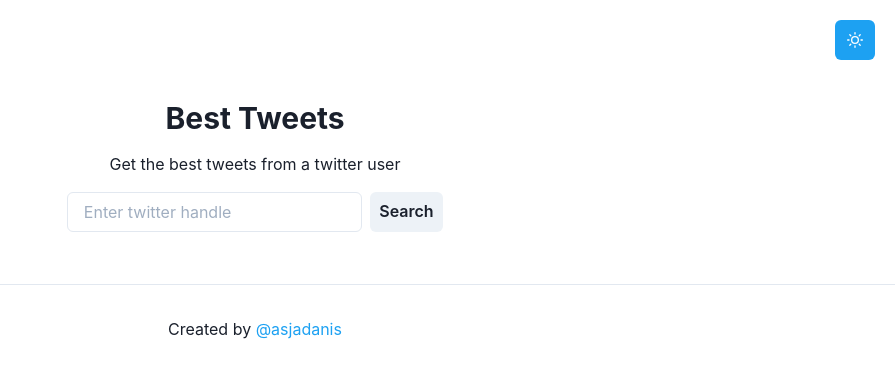
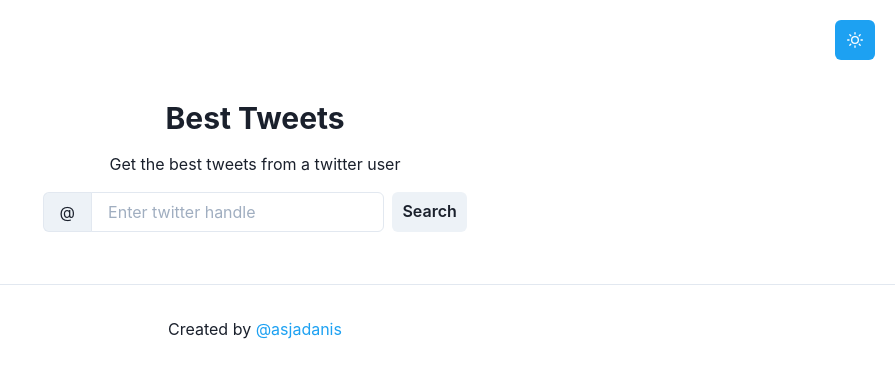
Before and after one commit to asjadanis/best-tweets, a Next.js app: page / in a window 1280 px wide. Shown: the top 378 px of the page, without its empty margins (385-1280 px from the left). Built offline with nearby package versions, Linux system fonts and the light colour scheme.

Commit message:
chore: add types and left add on

```diff
--- a/components/Search/Search.tsx
+++ b/components/Search/Search.tsx
@@ -1,14 +1,13 @@
 import React, { useState } from "react";
 import { Flex, Heading, HStack, Stack, Text } from "@chakra-ui/layout";
 import { Button } from "@chakra-ui/button";
-import { Input } from "@chakra-ui/input";
+import { Input, InputGroup, InputLeftAddon } from "@chakra-ui/input";
 
 function Search() {
-  const [searching, setSearching] = useState(false);
-  const [twitterHandle, setTwitterHandle] = useState("");
+  const [searching, setSearching] = useState<boolean>(false);
+  const [twitterHandle, setTwitterHandle] = useState<string>("");
 
   const onSearch = () => {
-    console.log(twitterHandle);
     setSearching(true);
   };
 
@@ -23,10 +22,15 @@ function Search() {
           <Heading size="lg">Best Tweets</Heading>
           <Text>Get the best tweets from a twitter user</Text>
           <HStack>
-            <Input
-              onChange={onInputChange}
-              value={twitterHandle}
-              placeholder="Enter twitter handle"></Input>
+            <InputGroup>
+              <InputLeftAddon children="@" />
+              <Input
+                onChange={onInputChange}
+                value={twitterHandle}
+                placeholder="Enter twitter handle"
+              />
+            </InputGroup>
+
             <Button
               onClick={onSearch}
               isLoading={searching}
```
